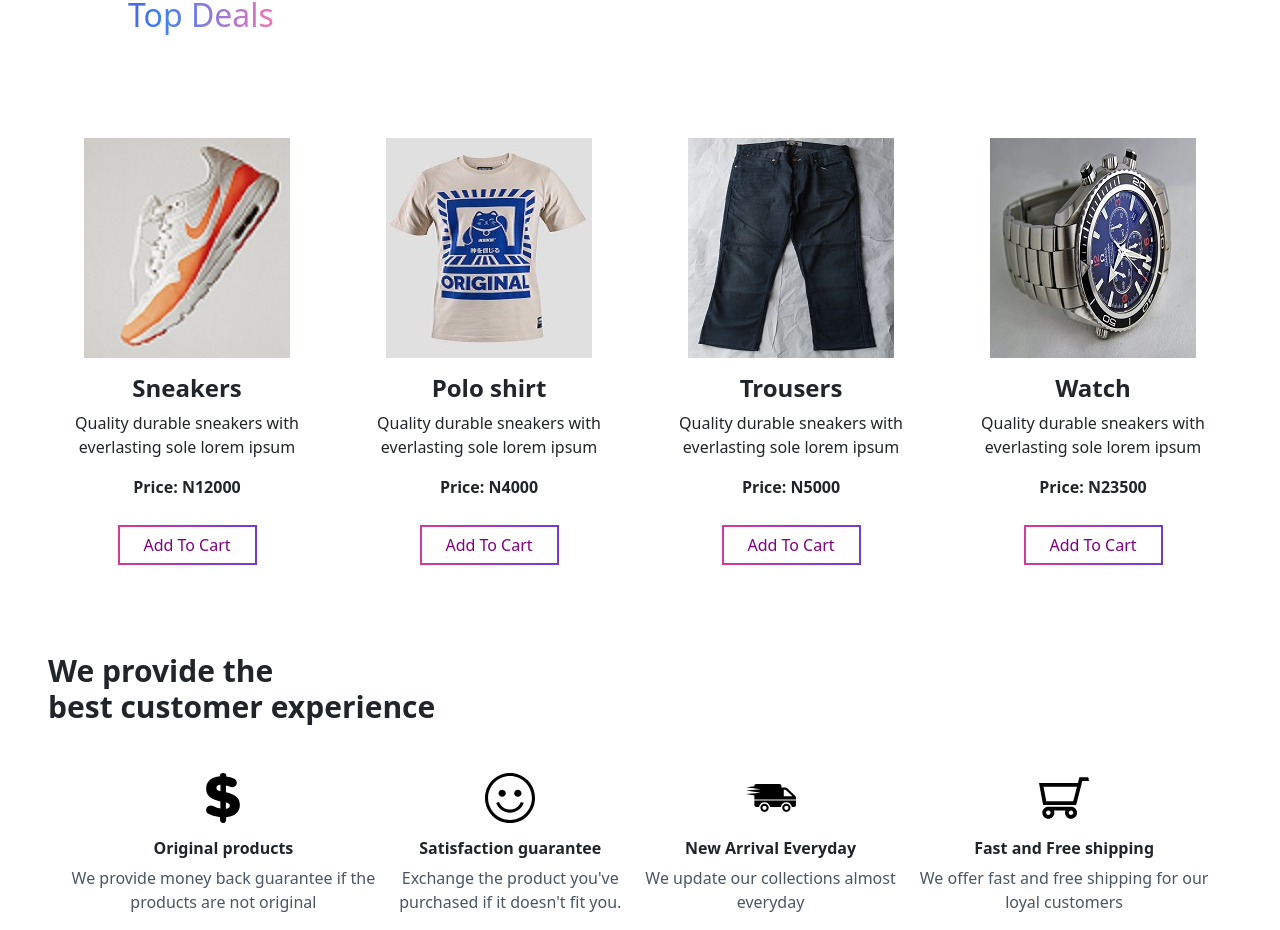
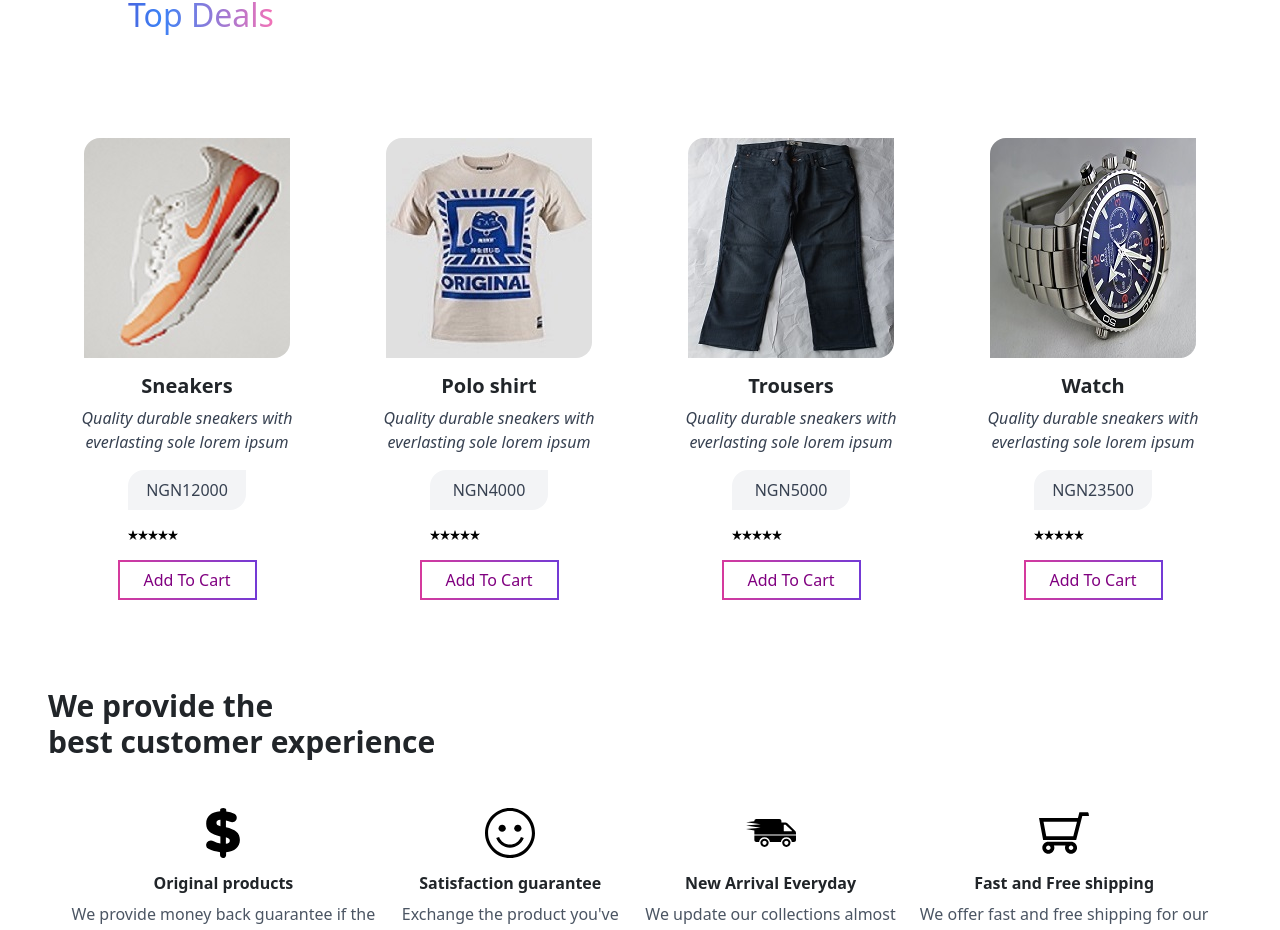
Before and after one commit to 0luwaseyi/Glitz, a React (Create React App) app: page / in a window 1280 px wide. Shown: the part 831-1761 px from the top of the page. Built offline with nearby package versions, Linux system fonts and the light colour scheme.

Commit message:
added more user interface features

```diff
--- a/src/App.js
+++ b/src/App.js
@@ -1,46 +1,38 @@
 import logo from './logo.svg';
 import './App.css';
-import Navbar from "./Components/Navbar";
 import { Component } from 'react';
-import Body from "./Components/Body";
-import Customer from './Components/Customer'
-import Discount from './Components/Discount';
-import Newsletter from './Components/Newsletter';
-import Footer from './Components/Footer'
-import Shop from "./Components/Shop"
+
+import Homepage from "./Components/Homepage"
+import { HashRouter as Router, Routes, Route } from 'react-router-dom'
 
 import 'bootstrap/dist/css/bootstrap.min.css';
+import Purchase from './Components/Purchase';
 
 
 function App() {
   return (
-    <div className="App">
-
-      <Navbar/>
-      <Body/>
+    <Router basename={process.env.BASE_URL}>
+                <div className="App">
 
 
-      <div className='my-5 mx-5'>
-      <Shop/>
-      </div>
-<div className='mb-4'>
 
-</div>
-    <div className='mt-6 mb-7'>
-    <Customer/>
-    </div>
-    <div className='mt-5'>
-    <Discount/>
-    </div>
-  <div className='mt-5'>
-    <Newsletter/>
-  </div>
 
-  <div className='mt-5'>
-    <Footer/>
-  </div>
 
-    </div>
+                    <Routes>
+
+                        <Route path="/purchase" element={<Purchase/>} />
+                        <Route path ="/" element = {<Homepage />}/>
+
+
+                    </Routes>
+
+
+                </div>
+
+
+
+            </Router>
+
   );
 }
 
--- a/src/Components/Background.js
+++ b/src/Components/Background.js
@@ -1,4 +1,3 @@
-
 import AOS from "aos"
 import "aos/dist/aos.css"
 import React, {useEffect} from 'react'
--- a/src/Components/CardItems.css
+++ b/src/Components/CardItems.css
@@ -5,7 +5,7 @@
     width: 50%;
     padding-top: 6px;
     padding-bottom: 6px;
-    margin-top: 2vw;
+
     border-image-slice: 1;
     border-image-source: linear-gradient(to left, #743ad5, #d53a9d);
     border-radius: 1.2em;
--- a/src/Components/CardItems.js
+++ b/src/Components/CardItems.js
@@ -1,6 +1,9 @@
 import React from "react";
 import "./CardItems.css"
 import "tachyons"
+import {Link} from 'react-router-dom'
+import stars from "../assets/stars.png"
+
 
 
 function CardItems(props){
@@ -10,13 +13,14 @@ function CardItems(props){
 
 
     return(
-        <div className="grow mx-auto">
-            <img className="mb-3 mt-5 justify-center items-center inline-flex" src={ productImage }/>
-            <h4><b>{productName}</b></h4>
-                <p>{description}</p>
+        <div key={id} className="grow mx-auto">
+            <Link to ="/purchase"> <img className="rounded-tl-2xl rounded-br-2xl mb-3 mt-5 justify-center items-center inline-flex" src={ productImage }/></Link>
+            <h5><b>{productName}</b></h5>
+                <p className="text-gray-700"><em>{description}</em></p>
 
 
-               <div><b>Price: N{price}</b></div>
+               <div className="bg-gray-100 mx-10 py-2 rounded-tl-2xl rounded-br-2xl text-gray-700 sm:mx-20">NGN{price}</div>
+               <img className="pl-20 sm:pl-30" src = {stars}/>
                <button className="button-color border-gradient">
                 Add To Cart
                </button>
--- a/src/Components/Cards.js
+++ b/src/Components/Cards.js
@@ -15,9 +15,6 @@ function Cards(){
 
 
 
-
-
-
     return(
         <div>
             <div data-aos="zoom-in" data-aos-duration="1500" className="text-4xl bg-gradient-to-r from-purple-800 via-blue-500 to-pink-400 inline-block text-transparent bg-clip-text">
@@ -25,7 +22,7 @@ function Cards(){
         </div>
         <div data-aos="zoom-in-right" data-aos-duration="1500" className="">
 
-        <div className="text-center justify-center gap-4 my-5 sm:flex flex-row justify-content mt-5 space-x-5 xl:flex flex-row justify-center items-center">
+        <div className="text-center justify-center gap-4 mb-5 sm:flex flex-row justify-content mt-5 space-x-5 xl:flex flex-row justify-center items-center">
 
 
                     {PRODUCTS.map((product)=>(
--- /dev/null
+++ b/src/Components/Homepage.js
@@ -0,0 +1,43 @@
+import React from "react"
+import Navbar from "./Navbar"
+import Body from "./Body"
+import Shop from "./Shop"
+import Customer from "./Customer"
+import Discount from "./Discount"
+import Newsletter from "./Newsletter"
+import Footer from "./Footer"
+
+function Homepage(){
+    return(
+        <div className="App">
+
+        <Navbar/>
+        <Body/>
+
+
+        <div className='my-5 mx-5'>
+        <Shop/>
+        </div>
+  <div className='mb-4'>
+
+  </div>
+      <div className='mt-6 mb-7'>
+      <Customer/>
+      </div>
+      <div className='mt-5'>
+      <Discount/>
+      </div>
+    <div className='mt-5'>
+      <Newsletter/>
+    </div>
+
+    <div className='mt-5'>
+      <Footer/>
+    </div>
+
+      </div>
+
+    )
+}
+
+export default Homepage;
--- a/src/Components/Purchase.js
+++ b/src/Components/Purchase.js
@@ -1,9 +1,20 @@
 import React from "react";
+import { PRODUCTS } from "../Products";
 
 function Purchase(){
-    return(
-        <div><h1>Happy</h1></div>
-    )
+
+    for (let i = 0; i <= PRODUCTS.length; i++){
+        return(
+            <div>
+                <img src= {PRODUCTS[i].productImage}/>
+                <h3>{PRODUCTS[i].productName}</h3>
+
+            </div>
+        )
+
+    }
+
+
 }
 
 export default Purchase;
--- /dev/null
+++ b/src/Components/Purchaser.js
@@ -0,0 +1,19 @@
+import React from "react";
+import { PRODUCTS } from "../Products"
+import Purchase from "./Purchase";
+
+function Purchaser(){
+    return(
+
+        <div>
+               {PRODUCTS.map((product)=>(
+                 <Purchase data={ product }/>
+                    ))}
+
+
+        </div>
+
+    )
+}
+
+export default Purchaser;
```
Also changed, not shown: src/assets/shirt.jpg, src/assets/stars.png (added).
